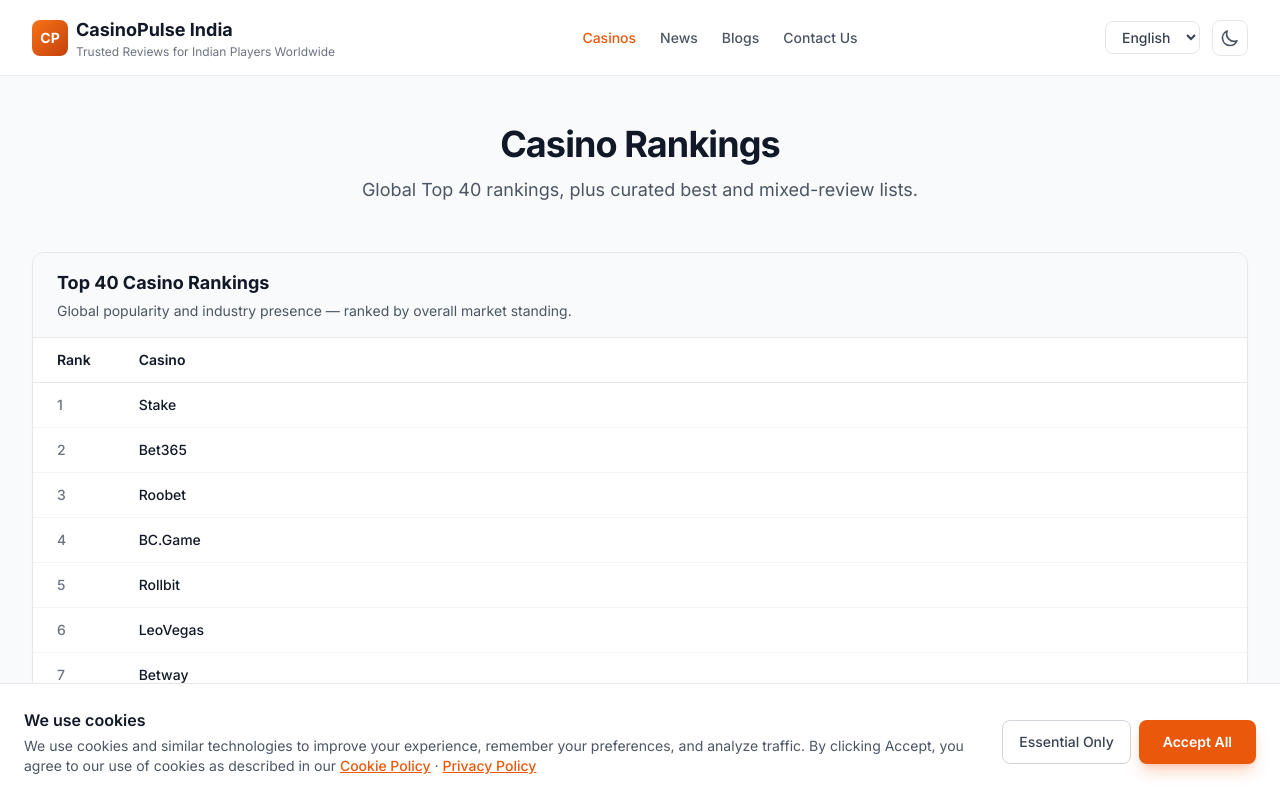
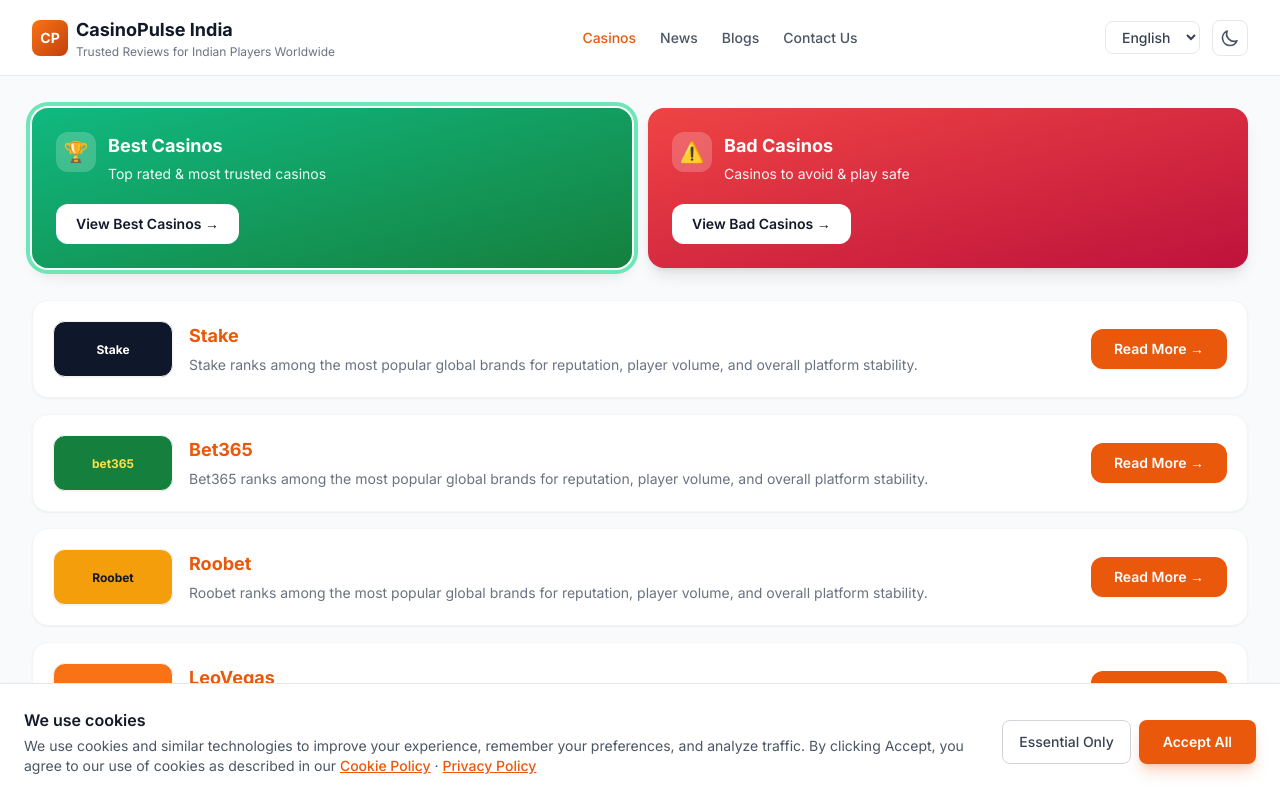
Before and after one commit to armcoincrypto/CasinoLending, a Next.js app: page /casinos in a window 1280 px wide. Shown: the top 798 px of the page. Built offline with nearby package versions, Linux system fonts and the light colour scheme.

Commit message:
Redesign casinos page to match mockup with category banners and list cards.
Co-authored-by: Cursor <cursoragent@cursor.com>

```diff
--- a/src/app/casinos/page.tsx
+++ b/src/app/casinos/page.tsx
@@ -6,6 +6,7 @@ import { useLocale } from "@/context/LocaleContext";
 import { useTranslation } from "@/lib/useTranslation";
 import { goodCasinos, badCasinos } from "@/data/casinos";
 import CasinoCard from "@/components/CasinoCard";
+import CasinoCategoryBanners from "@/components/CasinoCategoryBanners";
 import CasinoRankingsTable from "@/components/CasinoRankingsTable";
 
 function CasinosContent() {
@@ -17,70 +18,25 @@ function CasinosContent() {
   const casinos = tab === "good" ? goodCasinos : badCasinos;
 
   return (
-    <div className="bg-gray-50 dark:bg-surface-dark">
-      <div className="mx-auto max-w-7xl space-y-12 px-4 py-12 sm:px-6 lg:px-8">
-        <div className="text-center">
-          <h1 className="section-title">{t("casinosTitle")}</h1>
-          <p className="section-subtitle mx-auto">{t("casinosSubtitle")}</p>
-        </div>
-
-        <CasinoRankingsTable />
-
-        <div className="border-t border-gray-200 pt-10 dark:border-gray-700">
-          <div className="flex justify-center gap-4">
-            <button
-              type="button"
-              onClick={() => setTab("good")}
-              className={`rounded-xl px-8 py-3 text-sm font-semibold transition-all ${
-                tab === "good"
-                  ? "bg-green-600 text-white shadow-lg shadow-green-600/25"
-                  : "border border-gray-300 bg-white text-gray-700 hover:border-green-400 dark:border-gray-600 dark:bg-gray-800 dark:text-gray-300"
-              }`}
-            >
-              {t("goodCasinosBtn")}
-            </button>
-            <button
-              type="button"
-              onClick={() => setTab("bad")}
-              className={`rounded-xl px-8 py-3 text-sm font-semibold transition-all ${
-                tab === "bad"
-                  ? "bg-amber-600 text-white shadow-lg shadow-amber-600/25"
-                  : "border border-gray-300 bg-white text-gray-700 hover:border-amber-400 dark:border-gray-600 dark:bg-gray-800 dark:text-gray-300"
-              }`}
-            >
-              {t("badCasinosBtn")}
-            </button>
-          </div>
-
-          <div className="mt-8 text-center">
-            <h2 className="text-xl font-bold text-gray-900 dark:text-white">
-              {tab === "good" ? t("goodCasinosHeading") : t("badCasinosHeading")}
-            </h2>
-            <p className="mt-2 text-gray-600 dark:text-gray-400">
-              {tab === "good" ? t("goodCasinosDesc") : t("badCasinosDesc")}
-            </p>
-          </div>
+    <div className="min-h-screen bg-gray-50 dark:bg-surface-dark">
+      <div className="mx-auto max-w-7xl space-y-8 px-4 py-8 sm:px-6 lg:px-8">
+        <CasinoCategoryBanners activeTab={tab} onSelectTab={setTab} />
 
         {tab === "bad" && (
-            <div className="mx-auto mt-6 max-w-3xl rounded-xl border border-amber-200 bg-amber-50 p-4 text-sm text-amber-900 dark:border-amber-800 dark:bg-amber-900/20 dark:text-amber-200">
+          <div className="rounded-2xl border border-amber-200 bg-amber-50 p-4 text-sm text-amber-900 dark:border-amber-800 dark:bg-amber-900/20 dark:text-amber-200">
             <p className="font-semibold">{t("badCasinosDisclaimerTitle")}</p>
             <p className="mt-2">{t("badCasinosDisclaimer")}</p>
-              <ul className="mt-3 list-inside list-disc space-y-1 text-amber-800 dark:text-amber-300">
-                <li>{t("badTopicKyc")}</li>
-                <li>{t("badTopicWithdrawals")}</li>
-                <li>{t("badTopicBonus")}</li>
-                <li>{t("badTopicAccounts")}</li>
-                <li>{t("badTopicSupport")}</li>
-                <li>{t("badTopicRegional")}</li>
-              </ul>
           </div>
         )}
 
-          <div className="mt-8 space-y-3">
+        <div className="space-y-4">
           {casinos.map((casino) => (
-              <CasinoCard key={casino.id} casino={casino} />
+            <CasinoCard key={casino.id} casino={casino} variant="list" />
           ))}
         </div>
+
+        <div className="border-t border-gray-200 pt-10 dark:border-gray-700">
+          <CasinoRankingsTable />
         </div>
       </div>
     </div>
--- a/src/components/CasinoCard.tsx
+++ b/src/components/CasinoCard.tsx
@@ -9,19 +9,59 @@ import CasinoLogo from "./CasinoLogo";
 
 interface CasinoCardProps {
   casino: Casino;
+  variant?: "default" | "list";
 }
 
-export default function CasinoCard({ casino }: CasinoCardProps) {
+export default function CasinoCard({ casino, variant = "list" }: CasinoCardProps) {
   const { locale } = useLocale();
   const { t } = useTranslation(locale);
+
+  if (variant === "list") {
+    return (
+      <article className="flex flex-col gap-4 rounded-2xl border border-gray-100 bg-white p-5 shadow-sm transition-shadow hover:shadow-md sm:flex-row sm:items-center dark:border-gray-700 dark:bg-gray-800/80">
+        <Link
+          href={`/go/${casino.slug}`}
+          className="flex-shrink-0 transition-transform hover:scale-[1.02]"
+          title={t("playNow")}
+        >
+          <CasinoLogo
+            name={casino.name}
+            slug={casino.slug}
+            logo={casino.logo}
+            type={casino.type}
+            variant="wide"
+          />
+        </Link>
+
+        <div className="min-w-0 flex-1">
+          <Link href={`/blogs/${casino.blogSlug}`}>
+            <h3 className="text-lg font-bold text-brand-600 hover:text-brand-700 dark:text-brand-400 dark:hover:text-brand-300">
+              {casino.name}
+            </h3>
+          </Link>
+          <p className="mt-1 line-clamp-2 text-sm leading-relaxed text-gray-500 dark:text-gray-400">
+            {getLocalizedText(casino.summary, locale)}
+          </p>
+        </div>
+
+        <Link
+          href={`/blogs/${casino.blogSlug}`}
+          className="inline-flex flex-shrink-0 items-center justify-center rounded-xl bg-brand-600 px-5 py-2.5 text-sm font-semibold text-white shadow-sm transition-colors hover:bg-brand-700 sm:min-w-[8.5rem]"
+        >
+          {t("readMore")} →
+        </Link>
+      </article>
+    );
+  }
+
   const isGood = casino.type === "good";
   const isBad = casino.type === "bad";
 
   const borderClass = isGood
-    ? "border-green-200 bg-white hover:border-green-300 dark:border-green-900/50 dark:bg-gray-800/50 dark:hover:border-green-800"
+    ? "border-green-200 bg-white hover:border-green-300 dark:border-green-900/50 dark:bg-gray-800/50"
     : isBad
-      ? "border-amber-200 bg-white hover:border-amber-300 dark:border-amber-900/50 dark:bg-gray-800/50 dark:hover:border-amber-800"
-      : "border-gray-200 bg-white hover:border-gray-300 dark:border-gray-700 dark:bg-gray-800/50";
+      ? "border-amber-200 bg-white hover:border-amber-300 dark:border-amber-900/50 dark:bg-gray-800/50"
+      : "border-gray-200 bg-white dark:border-gray-700 dark:bg-gray-800/50";
 
   const badgeClass = isGood
     ? "bg-green-100 text-green-700 dark:bg-green-900/30 dark:text-green-400"
@@ -33,48 +73,40 @@ export default function CasinoCard({ casino }: CasinoCardProps) {
     <article
       className={`group flex items-center gap-4 rounded-xl border p-4 transition-all hover:shadow-md ${borderClass}`}
     >
-      <Link
-        href={`/go/${casino.slug}`}
-        className="flex-shrink-0 transition-transform group-hover:scale-105"
-        title={t("playNow")}
-      >
-        <CasinoLogo name={casino.name} rank={casino.rank} type={casino.type} />
+      <Link href={`/go/${casino.slug}`} className="flex-shrink-0" title={t("playNow")}>
+        <CasinoLogo
+          name={casino.name}
+          slug={casino.slug}
+          logo={casino.logo}
+          rank={casino.rank}
+          type={casino.type}
+        />
       </Link>
 
       <div className="min-w-0 flex-1">
         <Link href={`/go/${casino.slug}`} className="block">
           <div className="flex items-center gap-2">
-            <span className="text-sm font-medium text-gray-500 dark:text-gray-400">
-              #{casino.rank}
-            </span>
+            <span className="text-sm font-medium text-gray-500">#{casino.rank}</span>
             <h3 className="truncate font-semibold text-gray-900 dark:text-white">{casino.name}</h3>
             <span className={`rounded-full px-2 py-0.5 text-xs font-medium ${badgeClass}`}>
               {casino.rating}/5
             </span>
           </div>
         </Link>
-
-        <Link href={`/go/${casino.slug}`} className="mt-1 block">
-          <p className="line-clamp-2 text-sm leading-snug text-gray-600 dark:text-gray-400">
-            {getLocalizedText(casino.summary, locale)}
-          </p>
-        </Link>
-
+        <p className="mt-1 line-clamp-2 text-sm text-gray-600 dark:text-gray-400">
+          {getLocalizedText(casino.summary, locale)}
+        </p>
         <div className="mt-2 flex flex-wrap gap-x-4 gap-y-1 text-xs text-gray-500">
           <span>
             <strong className="text-gray-700 dark:text-gray-300">{t("bonus")}:</strong>{" "}
             {getLocalizedText(casino.bonus, locale)}
-          </span>
-          <span className="hidden sm:inline">
-            <strong className="text-gray-700 dark:text-gray-300">{t("withdrawal")}:</strong>{" "}
-            {getLocalizedText(casino.withdrawal, locale)}
           </span>
         </div>
       </div>
 
       <Link
         href={`/blogs/${casino.blogSlug}`}
-        className="flex-shrink-0 rounded-lg bg-brand-50 px-4 py-2 text-sm font-medium text-brand-700 transition-colors hover:bg-brand-100 dark:bg-brand-900/30 dark:text-brand-400 dark:hover:bg-brand-900/50"
+        className="flex-shrink-0 rounded-lg bg-brand-50 px-4 py-2 text-sm font-medium text-brand-700 dark:bg-brand-900/30 dark:text-brand-400"
       >
         {t("readMore")}
       </Link>
--- /dev/null
+++ b/src/components/CasinoCategoryBanners.tsx
@@ -0,0 +1,63 @@
+"use client";
+
+import { useLocale } from "@/context/LocaleContext";
+import { useTranslation } from "@/lib/useTranslation";
+
+interface CasinoCategoryBannersProps {
+  activeTab: "good" | "bad";
+  onSelectTab: (tab: "good" | "bad") => void;
+}
+
+export default function CasinoCategoryBanners({
+  activeTab,
+  onSelectTab,
+}: CasinoCategoryBannersProps) {
+  const { locale } = useLocale();
+  const { t } = useTranslation(locale);
+
+  return (
+    <div className="grid gap-4 sm:grid-cols-2">
+      <button
+        type="button"
+        onClick={() => onSelectTab("good")}
+        className={`group relative overflow-hidden rounded-2xl bg-gradient-to-br from-emerald-500 to-green-700 p-6 text-left shadow-lg transition-all hover:shadow-xl ${
+          activeTab === "good" ? "ring-4 ring-emerald-300 ring-offset-2 dark:ring-offset-gray-900" : ""
+        }`}
+      >
+        <div className="flex items-start gap-3">
+          <span className="flex h-10 w-10 items-center justify-center rounded-xl bg-white/20 text-xl">
+            🏆
+          </span>
+          <div>
+            <h2 className="text-lg font-bold text-white">{t("bestCasinosBannerTitle")}</h2>
+            <p className="mt-1 text-sm text-emerald-50">{t("bestCasinosBannerDesc")}</p>
+          </div>
+        </div>
+        <span className="mt-5 inline-flex items-center rounded-xl bg-white px-5 py-2.5 text-sm font-semibold text-gray-900 transition group-hover:bg-emerald-50">
+          {t("viewBestCasinos")} →
+        </span>
+      </button>
+
+      <button
+        type="button"
+        onClick={() => onSelectTab("bad")}
+        className={`group relative overflow-hidden rounded-2xl bg-gradient-to-br from-red-500 to-rose-700 p-6 text-left shadow-lg transition-all hover:shadow-xl ${
+          activeTab === "bad" ? "ring-4 ring-red-300 ring-offset-2 dark:ring-offset-gray-900" : ""
+        }`}
+      >
+        <div className="flex items-start gap-3">
+          <span className="flex h-10 w-10 items-center justify-center rounded-xl bg-white/20 text-xl">
+            ⚠️
+          </span>
+          <div>
+            <h2 className="text-lg font-bold text-white">{t("badCasinosBannerTitle")}</h2>
+            <p className="mt-1 text-sm text-red-50">{t("badCasinosBannerDesc")}</p>
+          </div>
+        </div>
+        <span className="mt-5 inline-flex items-center rounded-xl bg-white px-5 py-2.5 text-sm font-semibold text-gray-900 transition group-hover:bg-red-50">
+          {t("viewBadCasinos")} →
+        </span>
+      </button>
+    </div>
+  );
+}
--- a/src/components/CasinoLogo.tsx
+++ b/src/components/CasinoLogo.tsx
@@ -1,32 +1,66 @@
 interface CasinoLogoProps {
   name: string;
-  rank: number;
-  type: "good" | "bad" | "ranking";
+  slug: string;
+  logo?: string;
+  rank?: number;
+  type?: "good" | "bad" | "ranking";
+  variant?: "square" | "wide";
 }
 
-export default function CasinoLogo({ name, rank, type }: CasinoLogoProps) {
-  const initials = name
-    .split(" ")
-    .map((w) => w[0])
-    .join("")
-    .slice(0, 2)
-    .toUpperCase();
+const brandStyles: Record<string, { bg: string; text: string; label?: string }> = {
+  stake: { bg: "bg-slate-900", text: "text-white", label: "Stake" },
+  "bc-game": { bg: "bg-emerald-600", text: "text-white", label: "BC.Game" },
+  leovegas: { bg: "bg-orange-500", text: "text-white", label: "LeoVegas" },
+  bet365: { bg: "bg-green-700", text: "text-yellow-300", label: "bet365" },
+  roobet: { bg: "bg-amber-500", text: "text-slate-900", label: "Roobet" },
+  rollbit: { bg: "bg-slate-800", text: "text-yellow-400", label: "Rollbit" },
+  betway: { bg: "bg-black", text: "text-white", label: "betway" },
+  "pokerstars-casino": { bg: "bg-red-700", text: "text-white", label: "PokerStars" },
+  mostbet: { bg: "bg-blue-600", text: "text-white", label: "Mostbet" },
+  bitstarz: { bg: "bg-zinc-900", text: "text-red-400", label: "BitStarz" },
+  "888-casino": { bg: "bg-black", text: "text-green-400", label: "888" },
+  "draftkings-casino": { bg: "bg-green-800", text: "text-white", label: "DraftKings" },
+  "fanduel-casino": { bg: "bg-blue-800", text: "text-white", label: "FanDuel" },
+  cloudbet: { bg: "bg-sky-700", text: "text-white", label: "Cloudbet" },
+  bitcasino: { bg: "bg-amber-600", text: "text-white", label: "Bitcasino" },
+  "1xbet": { bg: "bg-blue-700", text: "text-white", label: "1xBet" },
+  parimatch: { bg: "bg-yellow-500", text: "text-black", label: "Parimatch" },
+  melbet: { bg: "bg-yellow-600", text: "text-black", label: "Melbet" },
+};
 
-  const gradient =
-    type === "good"
-      ? "from-emerald-500 to-teal-600"
-      : type === "bad"
-        ? "from-amber-500 to-orange-600"
-        : "from-slate-500 to-slate-700";
+function getBrandStyle(slug: string, name: string) {
+  return (
+    brandStyles[slug] ?? {
+      bg: "bg-gradient-to-br from-brand-500 to-brand-700",
+      text: "text-white",
+      label: name.length > 12 ? name.slice(0, 10) + "…" : name,
+    }
+  );
+}
+
+export default function CasinoLogo({
+  name,
+  slug,
+  rank,
+  type = "good",
+  variant = "square",
+}: CasinoLogoProps) {
+  const style = getBrandStyle(slug, name);
+  const sizeClass =
+    variant === "wide"
+      ? "h-14 w-[7.5rem] rounded-xl"
+      : "h-12 w-12 rounded-xl";
 
   return (
     <div
-      className={`relative flex h-12 w-12 items-center justify-center rounded-xl bg-gradient-to-br ${gradient} text-sm font-bold text-white shadow-sm`}
+      className={`relative flex flex-shrink-0 items-center justify-center overflow-hidden border border-gray-100 shadow-sm ${sizeClass} ${style.bg}`}
       aria-label={`${name} logo`}
     >
-      {initials}
-      {type !== "ranking" && (
-        <span className="absolute -right-1 -top-1 flex h-5 w-5 items-center justify-center rounded-full bg-gray-900 text-[10px] font-bold text-white dark:bg-white dark:text-gray-900">
+      <span className={`truncate px-2 text-center text-xs font-bold leading-tight ${style.text}`}>
+        {style.label ?? name.slice(0, 8)}
+      </span>
+      {rank != null && type !== "ranking" && variant === "square" && (
+        <span className="absolute -right-1 -top-1 flex h-5 w-5 items-center justify-center rounded-full bg-gray-900 text-[10px] font-bold text-white">
           {rank}
         </span>
       )}
--- a/src/components/HomeCasinoPreview.tsx
+++ b/src/components/HomeCasinoPreview.tsx
@@ -25,7 +25,7 @@ export default function HomeCasinoPreview() {
         </div>
         <div className="mt-8 space-y-3">
           {preview.map((casino) => (
-            <CasinoCard key={casino.id} casino={casino} />
+            <CasinoCard key={casino.id} casino={casino} variant="list" />
           ))}
         </div>
         <div className="mt-6 text-center sm:hidden">
--- a/src/lib/translations.ts
+++ b/src/lib/translations.ts
@@ -26,7 +26,13 @@ export const translations = {
     rankColumn: "Rank",
     casinoColumn: "Casino",
     goodCasinosBtn: "Best Casinos",
-    badCasinosBtn: "Mixed Reviews",
+    badCasinosBtn: "Bad Casinos",
+    bestCasinosBannerTitle: "Best Casinos",
+    bestCasinosBannerDesc: "Top rated & most trusted casinos",
+    viewBestCasinos: "View Best Casinos",
+    badCasinosBannerTitle: "Bad Casinos",
+    badCasinosBannerDesc: "Casinos to avoid & play safe",
+    viewBadCasinos: "View Bad Casinos",
     goodCasinosHeading: "Top 20 Best Casinos (Popularity + Reputation)",
     goodCasinosDesc:
       "Brands that consistently rank well for player volume, platform stability, and overall reputation.",
@@ -113,7 +119,13 @@ export const translations = {
     rankColumn: "रैंक",
     casinoColumn: "कैसीनो",
     goodCasinosBtn: "सर्वश्रेष्ठ कैसीनो",
-    badCasinosBtn: "मिश्रित समीक्षा",
+    badCasinosBtn: "खराब कैसीनो",
+    bestCasinosBannerTitle: "सर्वश्रेष्ठ कैसीनो",
+    bestCasinosBannerDesc: "टॉप रेटेड और सबसे भरोसेमंद कैसीनो",
+    viewBestCasinos: "सर्वश्रेष्ठ कैसीनो देखें",
+    badCasinosBannerTitle: "खराब कैसीनो",
+    badCasinosBannerDesc: "बचने योग्य कैसीनो — सुरक्षित खेलें",
+    viewBadCasinos: "खराब कैसीनो देखें",
     goodCasinosHeading: "शीर्ष 20 सर्वश्रेष्ठ कैसीनो (लोकप्रियता + प्रतिष्ठा)",
     goodCasinosDesc:
       "खिलाड़ी संख्या, प्लेटफॉर्म स्थिरता और समग्र प्रतिष्ठा में लगातार अच्छी रैंकिंग वाले ब्रांड।",
```
Lines whose indentation alone changed are shown as unchanged.
